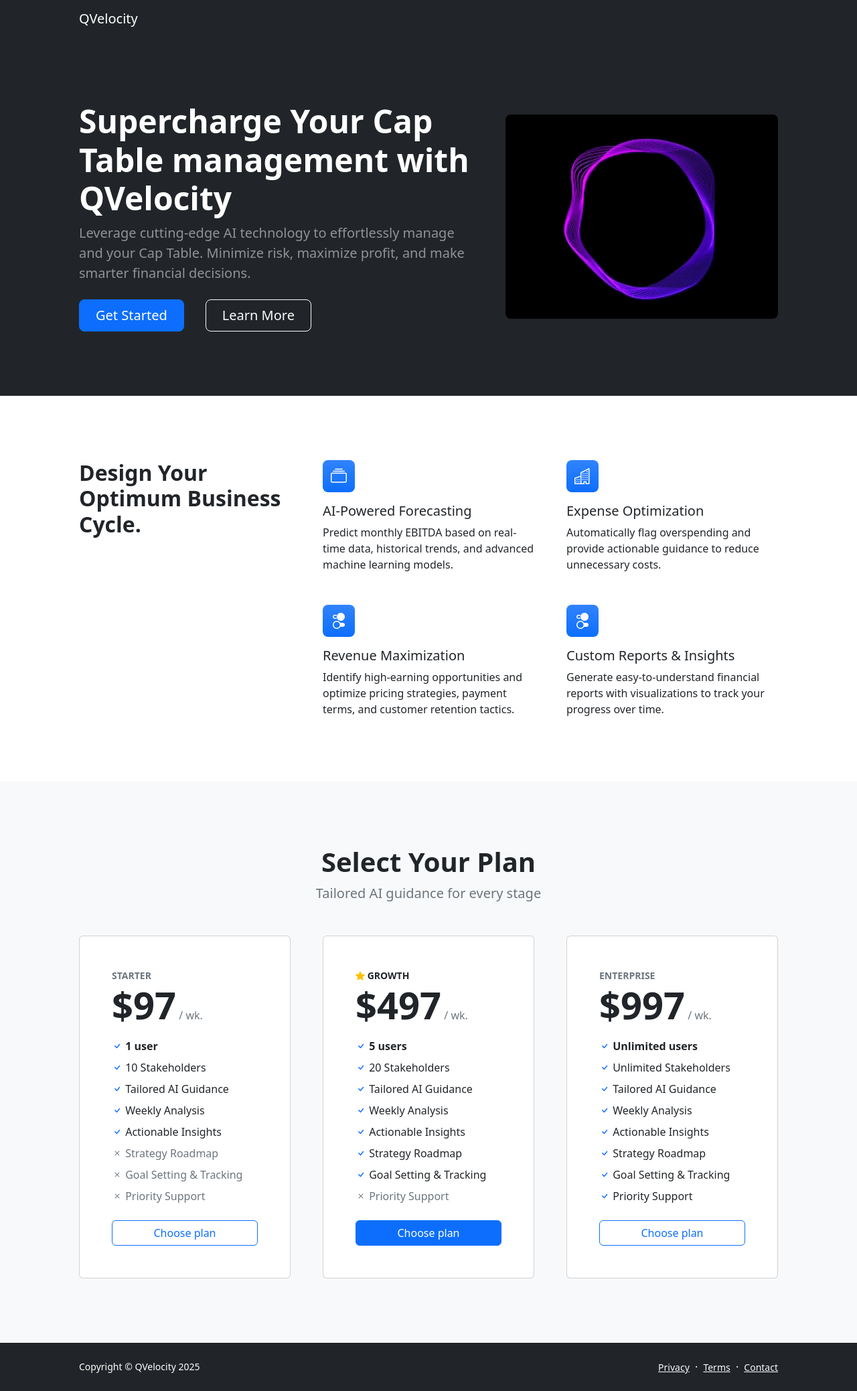
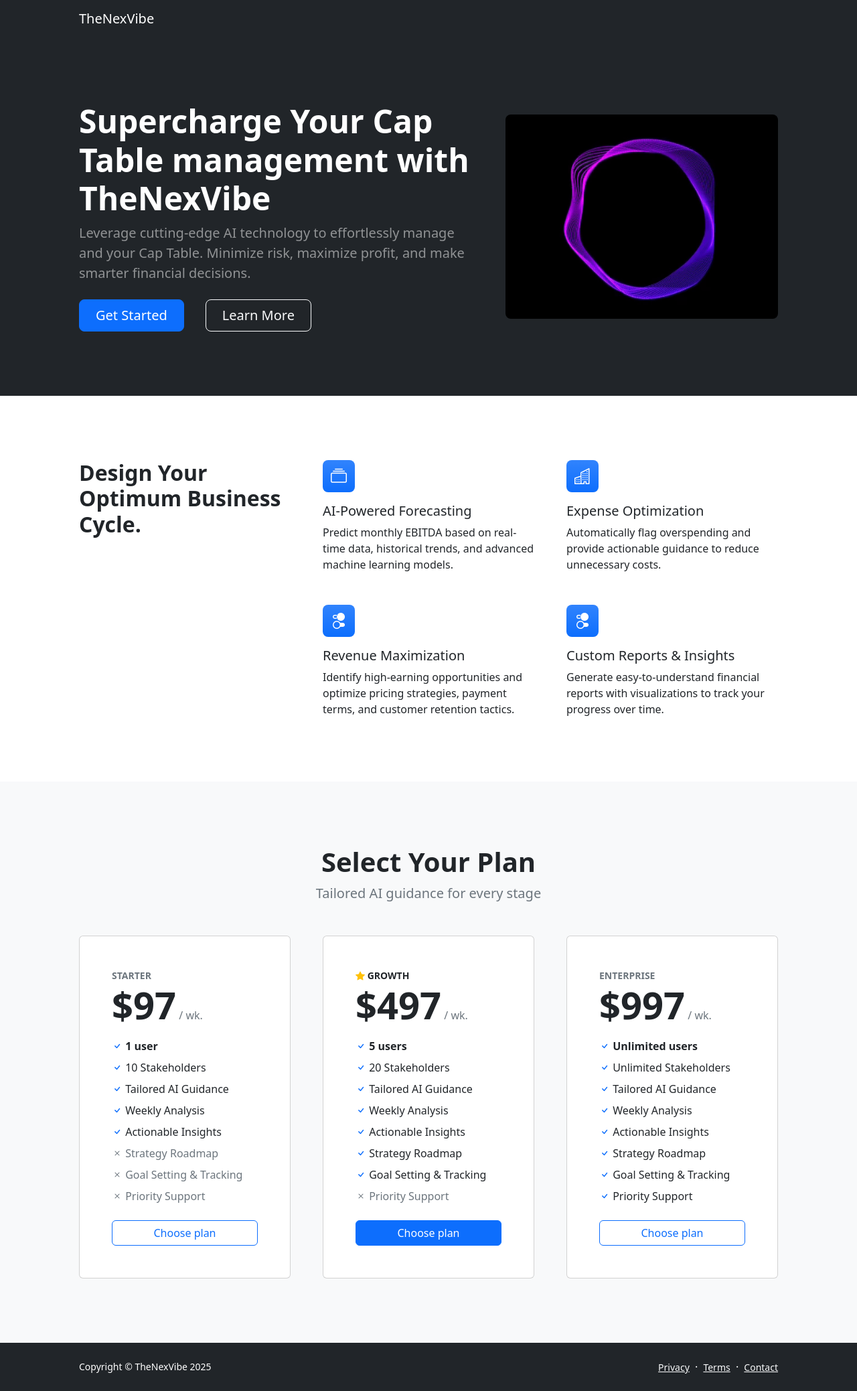
Before and after one commit to wealthplanclub/podium, a plain HTML site: page index.htm in a window 1280 px wide. Shown: the whole page at 67% size. Drawn offline with nearby package versions, Linux system fonts and the light colour scheme; a script that the page names is missing.

Commit message:
Update index.htm

```diff
--- a/index.htm
+++ b/index.htm
@@ -5,7 +5,7 @@
         <meta name="viewport" content="width=device-width, initial-scale=1, shrink-to-fit=no" />
         <meta name="description" content="" />
         <meta name="author" content="" />
-        <title>QVelocity</title>
+        <title>TheNexVibe</title>
         <!-- Favicon-->
         <link rel="icon" type="image/x-icon" href="assets/favicon.png" />
         <!-- Bootstrap icons-->
@@ -18,7 +18,7 @@
             <!-- Navigation-->
             <nav class="navbar navbar-expand-lg navbar-dark bg-dark">
                 <div class="container px-5">
-                    <a class="navbar-brand" href="index.html">QVelocity</a>
+                    <a class="navbar-brand" href="index.html">TheNexVibe</a>
                     <button class="navbar-toggler" type="button" data-bs-toggle="collapse" data-bs-target="#navbarSupportedContent" aria-controls="navbarSupportedContent" aria-expanded="false" aria-label="Toggle navigation"><span class="navbar-toggler-icon"></span></button>
                 </div>
             </nav>
@@ -28,7 +28,7 @@
                     <div class="row gx-5 align-items-center justify-content-center">
                         <div class="col-lg-8 col-xl-7 col-xxl-6">
                             <div class="my-5 text-center text-xl-start">
-                                <h1 class="display-5 fw-bolder text-white mb-2">Supercharge Your Cap Table management with QVelocity</h1>
+                                <h1 class="display-5 fw-bolder text-white mb-2">Supercharge Your Cap Table management with TheNexVibe</h1>
                                 <p class="lead fw-normal text-white-50 mb-4">Leverage cutting-edge AI technology to effortlessly manage and your Cap Table. Minimize risk, maximize profit, and make smarter financial decisions.</p>
                                 <div class="d-grid gap-3 d-sm-flex justify-content-sm-center justify-content-xl-start">
                                     <a class="btn btn-primary btn-lg px-4 me-sm-3" href="#pricing">Get Started</a>
@@ -326,13 +326,13 @@
         <footer class="bg-dark py-4 mt-auto">
             <div class="container px-5">
                 <div class="row align-items-center justify-content-between flex-column flex-sm-row">
-                    <div class="col-auto"><div class="small m-0 text-white">Copyright &copy; QVelocity <span id="current-year"></span></div></div>
+                    <div class="col-auto"><div class="small m-0 text-white">Copyright &copy; TheNexVibe <span id="current-year"></span></div></div>
                     <div class="col-auto">
                         <a class="link-light small" href="#!">Privacy</a>
                         <span class="text-white mx-1">&middot;</span>
                         <a class="link-light small" href="#!">Terms</a>
                         <span class="text-white mx-1">&middot;</span>
-                        <a class="link-light small" href="mailto:henryq92@gmail.com">Contact</a>
+                        <a class="link-light small" href="mailto:christerry32@hotmail.com">Contact</a>
                     </div>
                 </div>
             </div>
```
